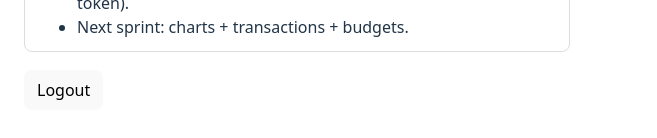
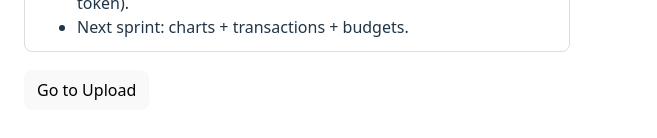
Before and after one commit to moneymap-group7/Capstone-moneymap, a React app in the folder frontend/: page /dashboard in a window 1280 px wide. Shown: the part 504-642 px from the top of the page, without its empty margins (0-657 px from the left). Built offline with nearby package versions, Linux system fonts and the light colour scheme; no server answers; sample sign-in values are in the browser's storage; the HTML template or start-up script is replaced by a standard one.

Commit message:
Removed logout button, added upload button

```diff
--- a/frontend/src/pages/Dashboard.jsx
+++ b/frontend/src/pages/Dashboard.jsx
@@ -17,12 +17,6 @@ export default function Dashboard() {
     }
   }, []);
 
-  function handleLogout() {
-    localStorage.removeItem("mm_access_token");
-    localStorage.removeItem("mm_user");
-    navigate("/login");
-  }
-
   return (
     <main style={{ padding: 24 }}>
       <h1>Dashboard</h1>
@@ -31,7 +25,15 @@ export default function Dashboard() {
         ✅ You are logged in{ name ? `, ${name}` : "" }.
       </p>
 
-      <div style={{ marginTop: 16, padding: 12, border: "1px solid #ddd", borderRadius: 8, maxWidth: 520 }}>
+      <div
+        style={{
+          marginTop: 16,
+          padding: 12,
+          border: "1px solid #ddd",
+          borderRadius: 8,
+          maxWidth: 520,
+        }}
+      >
         <h3 style={{ marginTop: 0 }}>Sprint 1 Placeholder</h3>
         <ul style={{ marginBottom: 0 }}>
           <li>Protected route is working (you can see this page only with a token).</li>
@@ -39,12 +41,14 @@ export default function Dashboard() {
         </ul>
       </div>
 
-      <button
-        onClick={handleLogout}
-        style={{ marginTop: 18, padding: "8px 12px", cursor: "pointer" }}
-      >
-        Logout
-      </button>
+      <div style={{ display: "flex", gap: 10, marginTop: 18 }}>
+        <button
+          onClick={() => navigate("/upload")}
+          style={{ padding: "8px 12px", cursor: "pointer" }}
+        >
+          Go to Upload
+        </button>
+      </div>
     </main>
   );
 }
```
